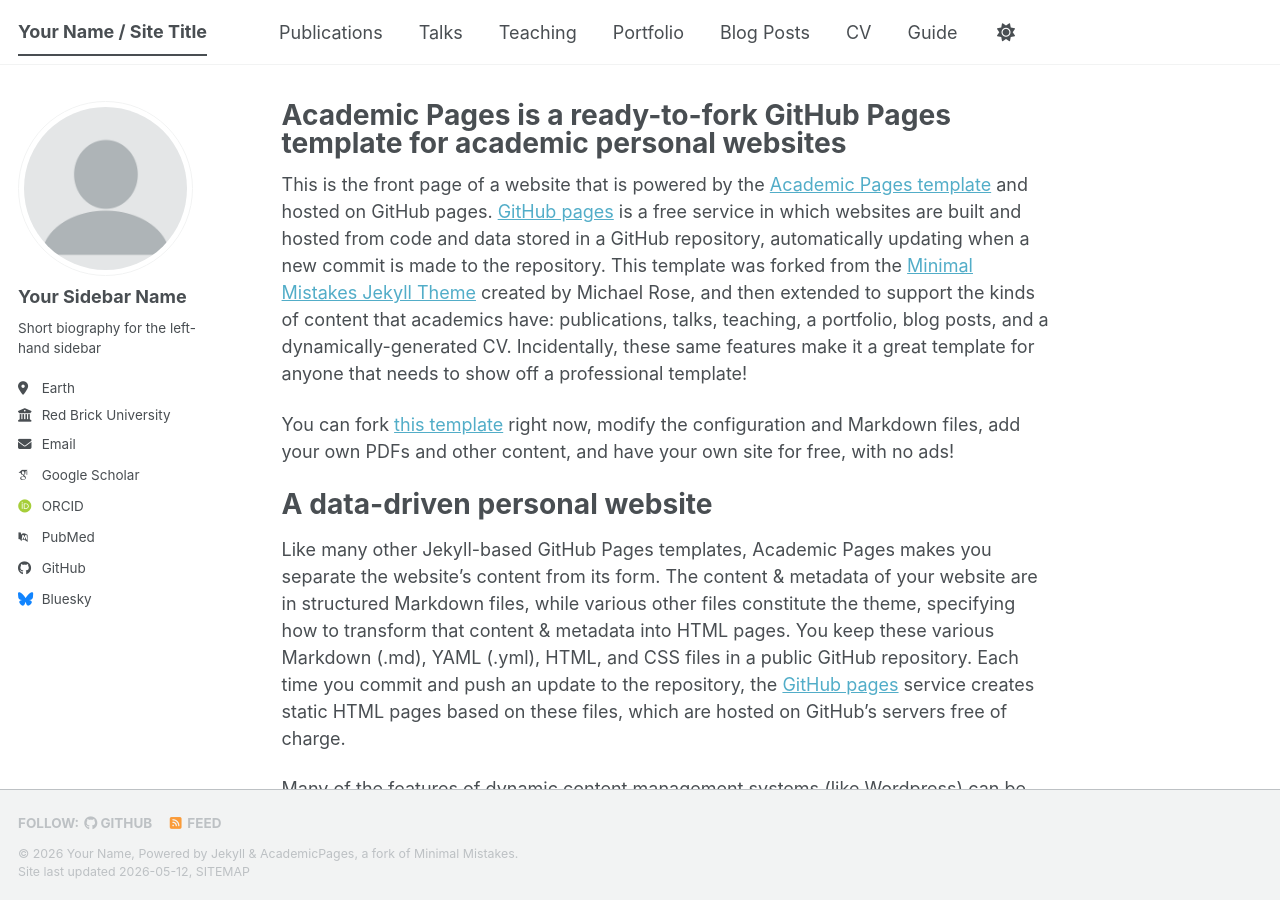
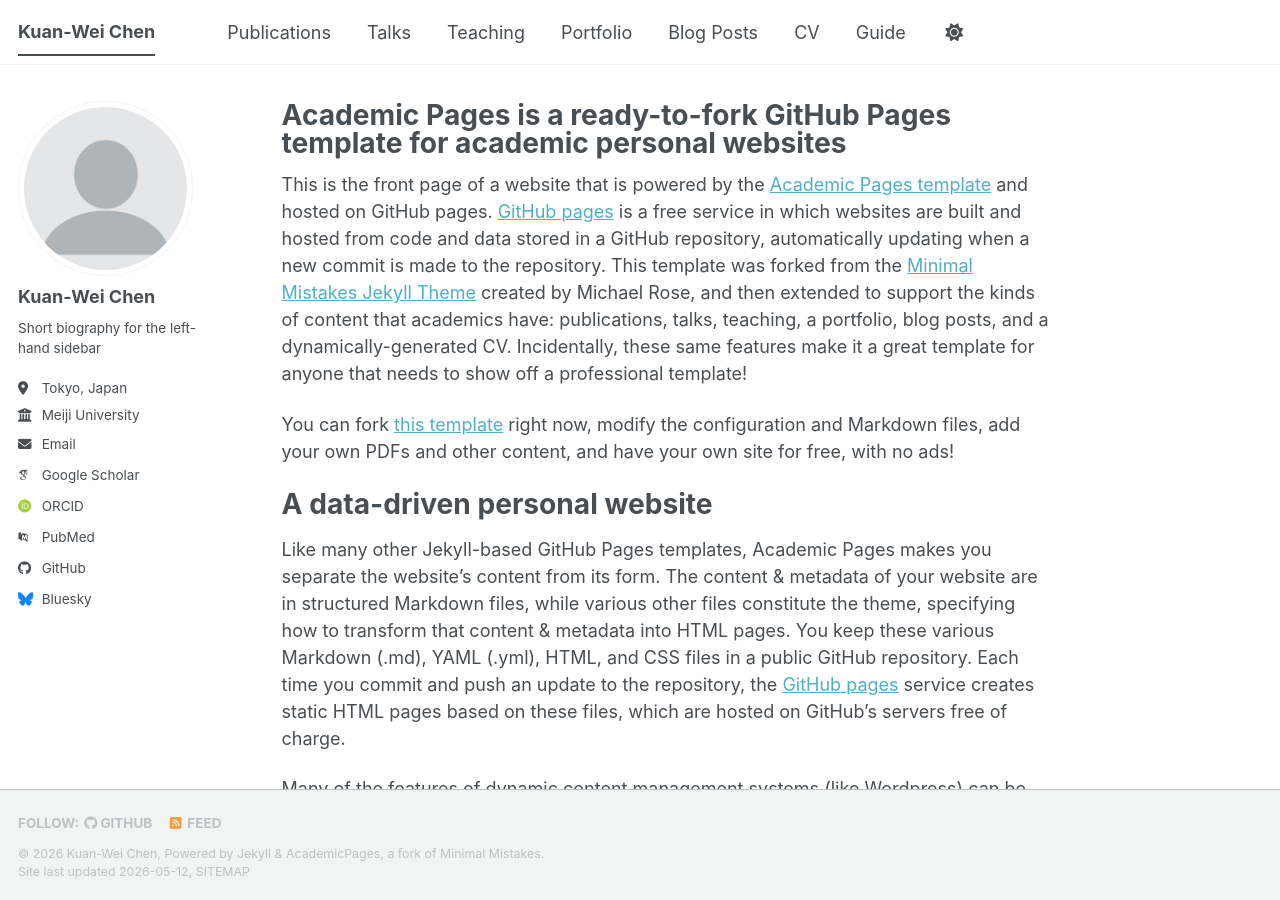
Before and after one commit to kwchen0613/kwchen0613.github.io, a Jekyll site: the page built from _pages/about.md, in a window 1280 px wide and 900 px high. Built offline with Jekyll 4.4.1, drawn with Linux system fonts in a browser that asks for light colours; some web fonts are replaced; a script bundle is joined from its source files by our own code; library files that are not in the unit come from our copies.

Commit message:
Update site configuration

```diff
--- a/_config.yml
+++ b/_config.yml
@@ -9,14 +9,14 @@
 # Basic Site Settings
 locale                   : "en-US"
 site_theme               : "default" # The available themes options are "default", "air", "sunrise", "mint", "dirt" and "contrast"
-title                    : "Your Name / Site Title"
+title                    : "Kuan-Wei Chen"
 title_separator          : "-"
-name                     : &name "Your Name"
+name                     : &name "Kuan-Wei Chen"
 description              : &description "Your Name's academic portfolio"   # Update this with a general description of your site, this is the default if not overridden by a page
-url                      : https://academicpages.github.io # The base hostname & protocol for your site e.g. "https://[your GitHub username].github.io",
+url                      : "https://kwchen0613.github.io" # The base hostname & protocol for your site e.g. "https://[your GitHub username].github.io",
                                                            # or if you already have some other page hosted on Github then use "https://[your GitHub username].github.io/[Your Repo Name]"
 baseurl                  : "" # the subpath of your site, e.g. "/blog"
-repository               : "academicpages/academicpages.github.io"
+repository               : "kwchen0613/kwchen0613.github.io"
 
 # Site Author - The following control what appear as part of the author content on the side bar.
 #               If a field is blank the icon and link will not appear, otherwise it will be shown.
@@ -24,13 +24,13 @@
 author:
   # Biographic information
   avatar           : "profile.png"
-  name             : "Your Sidebar Name"
+  name             : "Kuan-Wei Chen"
   pronouns         : # example: "she/her"
   bio              : "Short biography for the left-hand sidebar"
-  location         : "Earth"
-  employer         : "Red Brick University"
+  location         : "Tokyo, Japan"
+  employer         : "Meiji University"
   uri              : # URL
-  email            : "none@example.org"
+  email            : "kwchen0613@meiji.ac.jp"
 
   # Academic websites
   academia         : # URL
@@ -51,7 +51,7 @@
   bitbucket        : # Username - Update with your username on the site
   codepen          : # Username
   dribbble         : # Username
-  github           : "academicpages"
+  github           : "kwchen0613"
   kaggle           : # Username
   stackoverflow    : # User number or user number and name (i.e., use "1" or "1/jeff-atwood")
 
```
